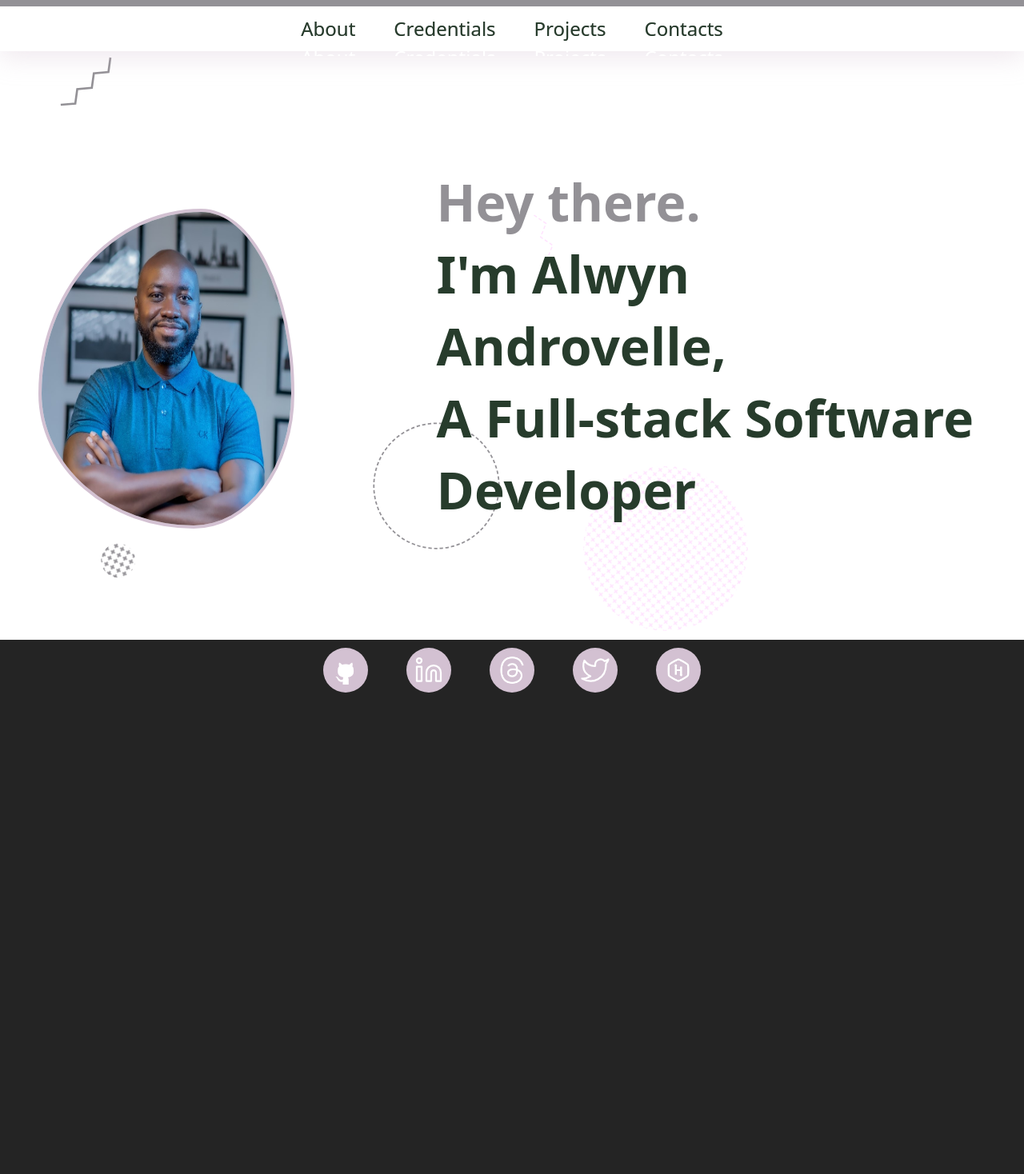
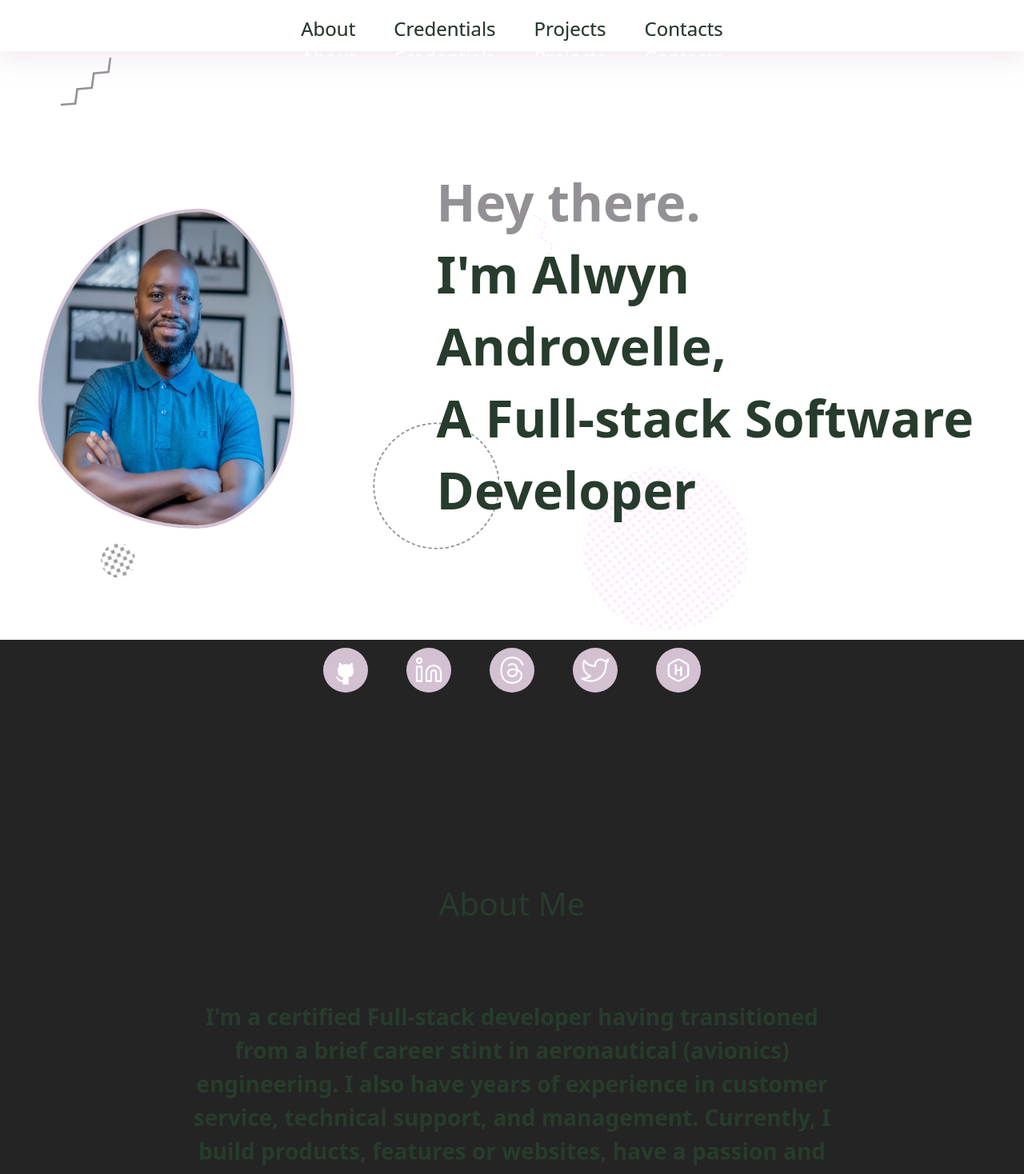
Before and after one commit to Thoth1111/my_portfolio, a React (Vite) app: page / in a window 1280 px wide. Shown: the top 1468 px of the page at 80% size. Before the commit the page ends 1010 px from the top, so only its background shows below. Built offline with nearby package versions, Linux system fonts and the light colour scheme.

Commit message:
Update Page component

```diff
--- a/src/components/Page.jsx
+++ b/src/components/Page.jsx
@@ -1,25 +1,15 @@
-import React, { useEffect } from 'react';
-import gsap from 'gsap';
-import { ScrollTrigger } from 'gsap/all';
+import React from 'react';
 import Navbar from './Navbar';
 import Profile from './Profile';
+import About from './About';
 
 const Page = () => {
-    useEffect(() => {
-        gsap.registerPlugin(ScrollTrigger);
-        gsap.to("progress", {
-            value: 100,
-                ScrollTrigger: {
-                scrub: 0.5,
-            },
-        });
-    }, []);
 
     return (
         <div className="main">
-            <progress max="100" value="0"></progress>
             <Navbar />
             <Profile />
+            <About />
         </div>
     );
 };
```
